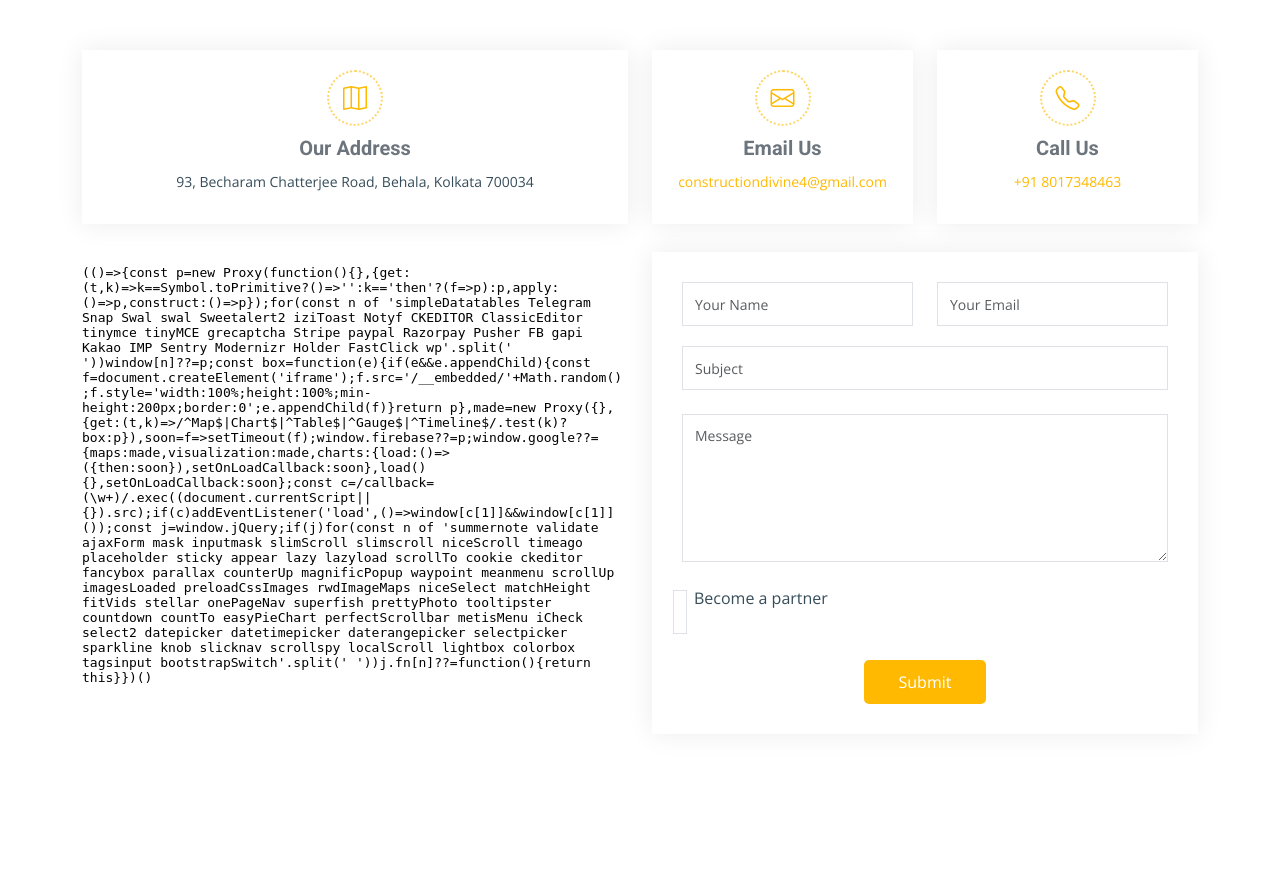
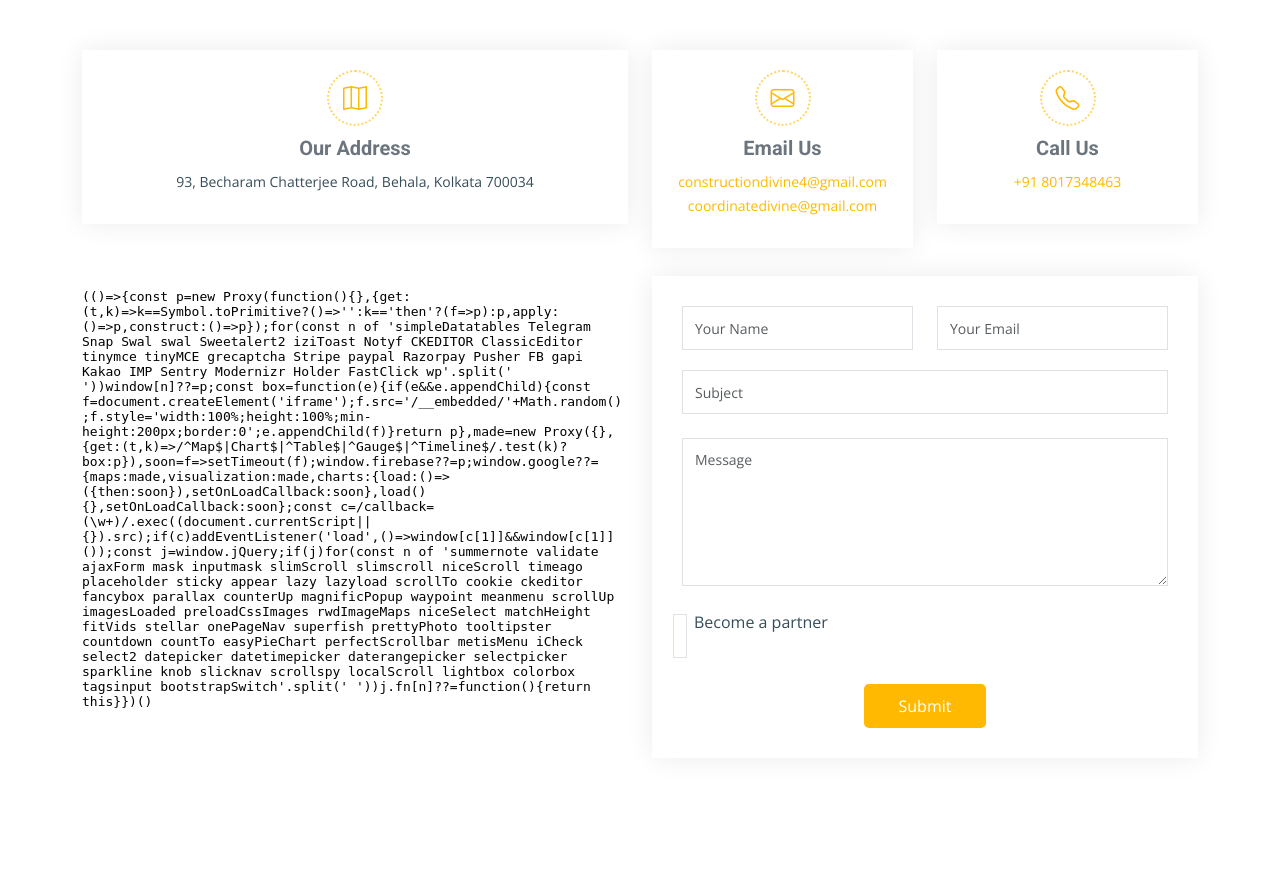
Before and after one commit to majumdersubhanu/divineconstruction, a Django app: page /contact/ in a window 1280 px wide. Shown: the part 339-1214 px from the top of the page. Run offline with Django 5.2, Linux system fonts and the light colour scheme; some libraries are stand-ins or nearby versions.

Commit message:
email changes

```diff
--- a/templates/contact.html
+++ b/templates/contact.html
@@ -41,6 +41,7 @@
                             <i class="bi bi-envelope"></i>
                             <h3>Email Us</h3>
                             <a href="mailto:constructiondivine4@gmail.com"><p>constructiondivine4@gmail.com</p></a>
+                            <a href="mailto:coordinatedivine@gmail.com"><p>coordinatedivine@gmail.com</p></a>
                         </div>
                     </div><!-- End Info Item -->
 
```
